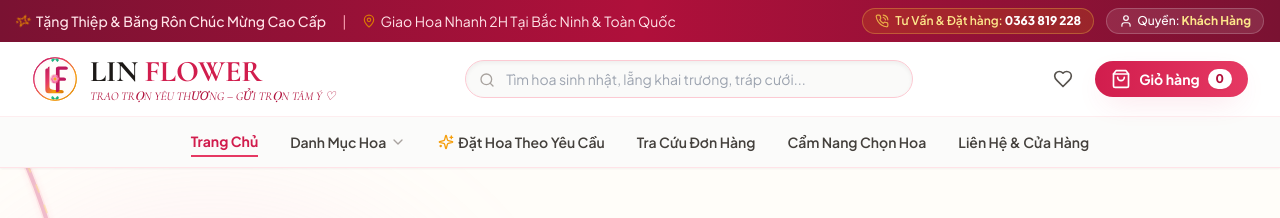
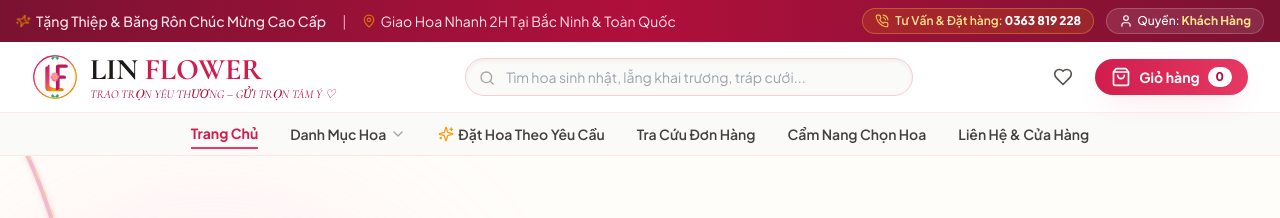
Before and after one commit to tghip26/lin_flower, a Next.js app: page / in a window 1280 px wide. Shown: the top 218 px of the page. Built offline with nearby package versions, Linux system fonts and the light colour scheme; a web font is replaced by a local one.

Commit message:
Tighten vertical padding between navigation header bar and hero section to remove empty gap

```diff
--- a/src/app/page.tsx
+++ b/src/app/page.tsx
@@ -25,13 +25,13 @@ export default function HomePage() {
 
   return (
     <PageTransition>
-      <div className="relative space-y-12 sm:space-y-24 pb-16 sm:pb-24 overflow-hidden">
+      <div className="relative space-y-8 sm:space-y-16 pb-16 sm:pb-24 overflow-hidden">
 
         {/* Background Glowing Floral Vine SVG Path Spanning Top to Bottom */}
         <FloralVineBackground />
 
         {/* 1. Hero Banner Section */}
-        <section className="relative z-10 pt-0 sm:pt-4 pb-8 sm:pb-14">
+        <section className="relative z-10 pt-2 sm:pt-3 pb-6 sm:pb-10">
           <div className="max-w-7xl mx-auto px-4 sm:px-6 lg:px-8">
             <div className="grid grid-cols-1 lg:grid-cols-12 gap-8 lg:gap-12 items-center">
 
--- a/src/components/layout/Navbar.tsx
+++ b/src/components/layout/Navbar.tsx
@@ -81,8 +81,8 @@ export const Navbar: React.FC = () => {
       </div>
 
       {/* Main Header */}
-      <header className="sticky top-0 z-40 bg-white/95 backdrop-blur-md border-b border-brand-100 shadow-sm transition-all">
-        <div className="max-w-7xl mx-auto px-4 sm:px-6 lg:px-8 py-3">
+      <header className="sticky top-0 z-40 bg-white/95 backdrop-blur-md border-b border-brand-100 shadow-xs transition-all">
+        <div className="max-w-7xl mx-auto px-4 sm:px-6 lg:px-8 py-2 sm:py-2.5">
           <div className="flex items-center justify-between gap-4">
 
             {/* Mobile menu trigger */}
@@ -185,9 +185,9 @@ export const Navbar: React.FC = () => {
         </div>
 
         {/* Desktop Navigation Links */}
-        <nav className="hidden lg:block bg-stone-50/80 border-t border-brand-100/60">
+        <nav className="hidden lg:block bg-stone-50/90 border-t border-brand-100/60">
           <div className="max-w-7xl mx-auto px-6">
-            <ul className="flex items-center justify-center gap-8 text-sm font-semibold text-stone-700 py-2.5">
+            <ul className="flex items-center justify-center gap-8 text-sm font-semibold text-stone-700 py-1.5">
               <li>
                 <Link
                   href="/"
```
